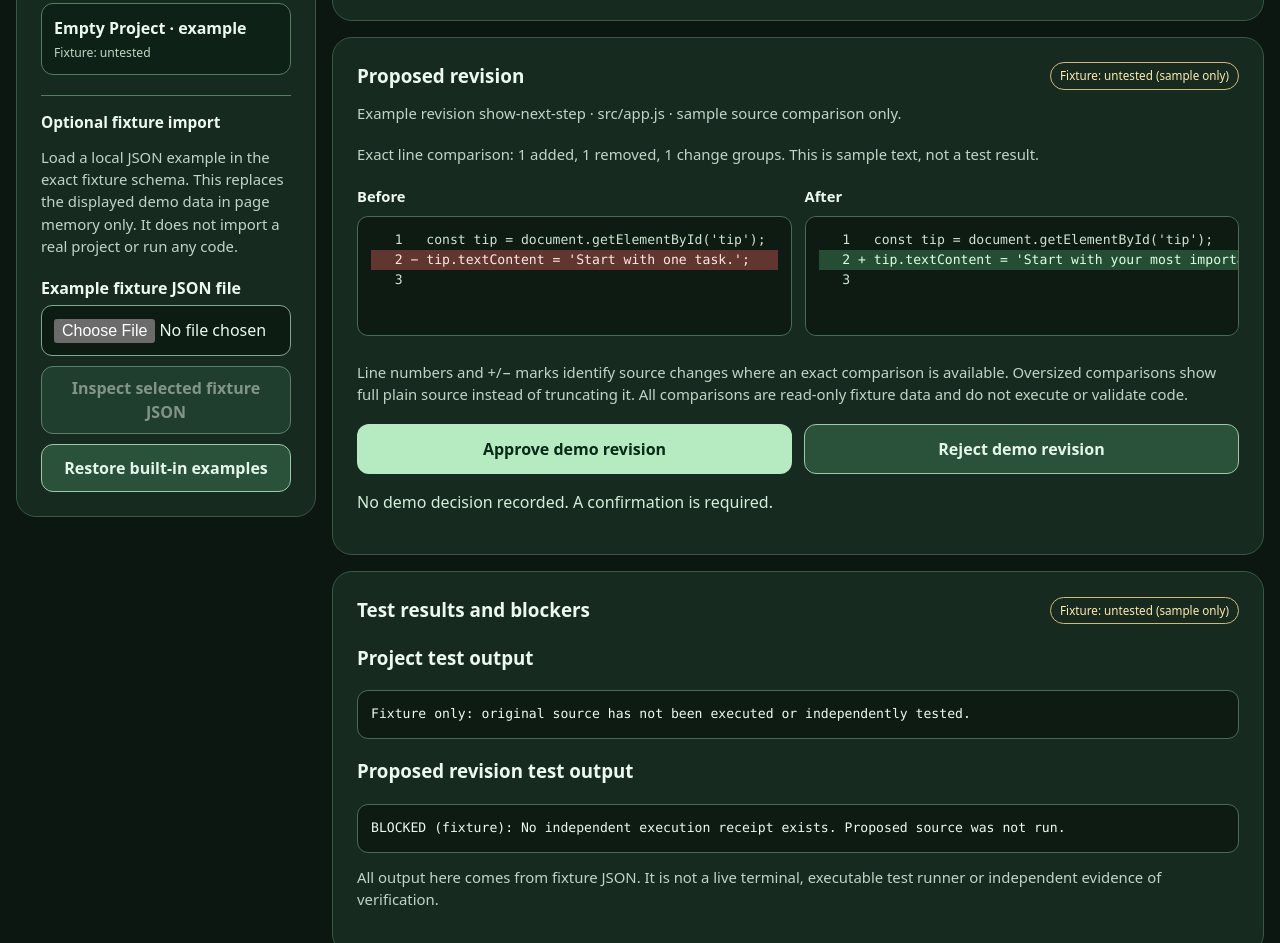
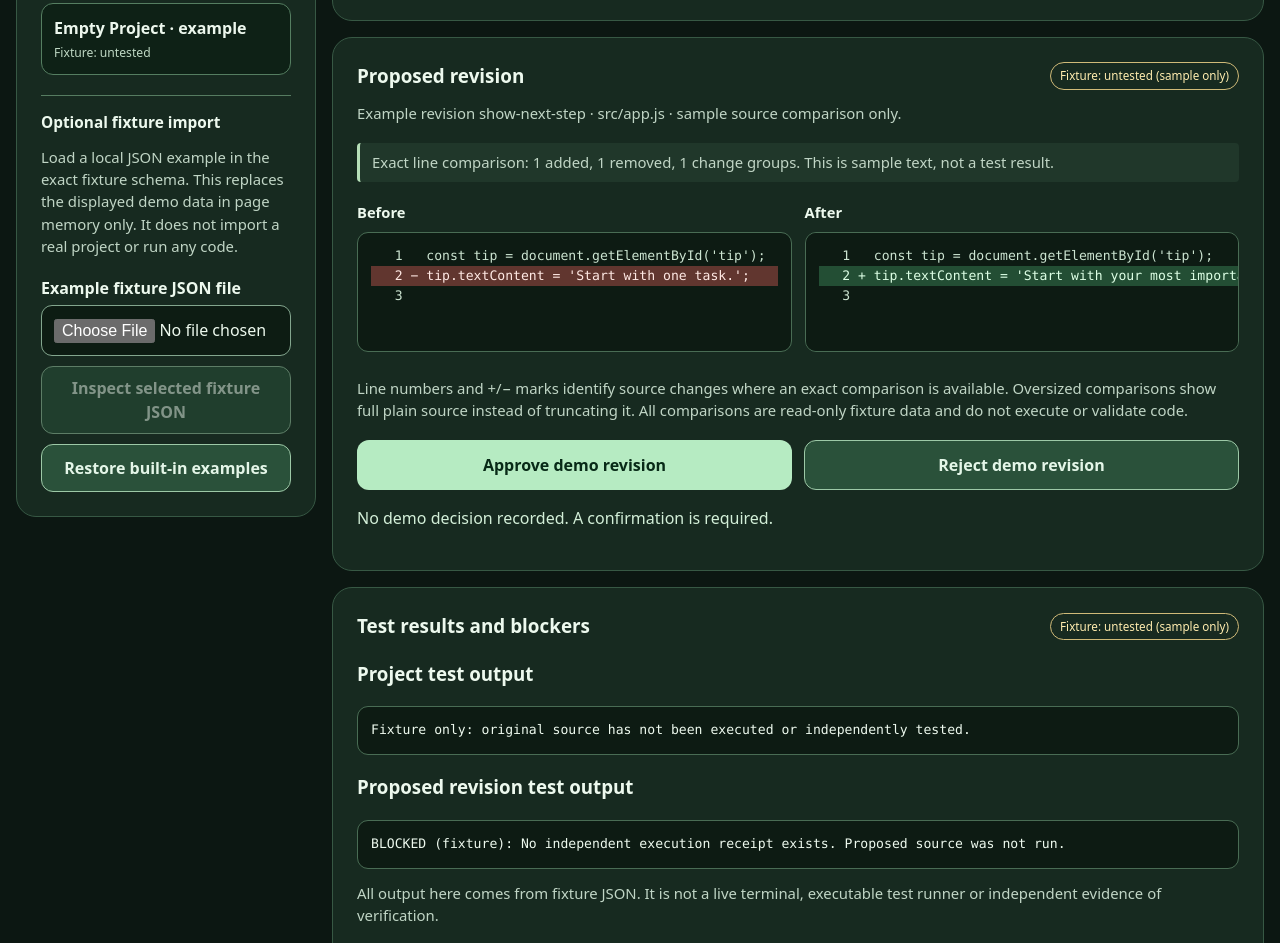
Before and after one commit to jimedusot-beep/Toadsagemode, a website: page free-studio/explorer.html in a window 1280 px wide. Shown: the part 928-1871 px from the top of the page. Drawn offline with Linux system fonts and the light colour scheme.

Commit message:
style(explorer): give exact/coarse diff feedback a readable in-flow warning

```diff
--- a/free-studio/explorer.css
+++ b/free-studio/explorer.css
@@ -49,3 +49,6 @@
 .explorer-import-box label{display:block;font-weight:750;margin:10px 0 5px}
 .explorer-import-box input[type=file]{max-width:100%;min-width:0}
 .explorer-import-box button{width:100%;margin-top:10px;padding:9px 10px}
+
+/* Keep precision/fallback warnings distinguishable from code or test status. */
+#explorer-diff-status{border-left:3px solid #b6dfb8;padding:8px 12px;background:#20372a;border-radius:4px;overflow-wrap:anywhere}
```
